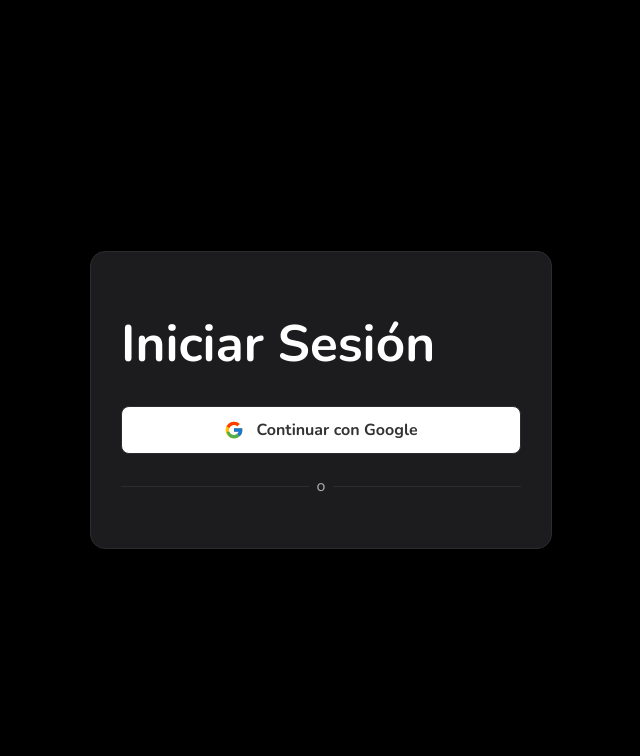
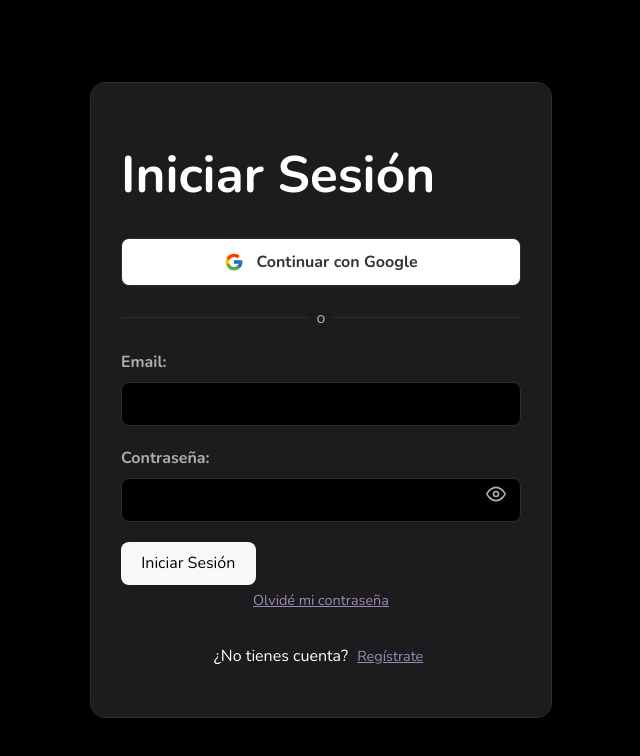
Before and after one commit to covacentral/enlapet-app, a React (Vite) app in the folder frontend/: page / in a window 1280 px wide. Shown: the top 756 px of the page, without its empty margins (319-959 px from the left). Built offline with nearby package versions, Linux system fonts and the light colour scheme; no server answers.

Commit message:
FEAT: Implementar inicio de sesión con Google

```diff
--- a/frontend/src/AuthPage.jsx
+++ b/frontend/src/AuthPage.jsx
@@ -3,14 +3,14 @@ import { auth } from './firebase';
 import {
   signInWithEmailAndPassword,
   sendPasswordResetEmail,
-  GoogleAuthProvider, // <-- 1. Importamos el proveedor de Google
-  signInWithPopup     // <-- 2. Importamos la función para el pop-up
+  GoogleAuthProvider,
+  signInWithPopup
 } from "firebase/auth";
 import './App.css';
 
 const API_URL = import.meta.env.VITE_API_URL || 'http://localhost:3001';
 
-// --- Iconos (Sin cambios) ---
+// --- Iconos ---
 const EyeIcon = () => (
   <svg xmlns="http://www.w3.org/2000/svg" width="20" height="20" viewBox="0 0 24 24" fill="none" stroke="currentColor" strokeWidth="2" strokeLinecap="round" strokeLinejoin="round">
     <path d="M1 12s4-8 11-8 11 8 11 8-4 8-11 8-11-8-11-8z"></path>
@@ -29,9 +29,6 @@ const GoogleIcon = () => (
     </svg>
 );
 
-// --- DATOS CURIOSOS (Sin cambios aquí) ---
-const loadingFacts = [ /* ... */ ];
-
 function AuthPage() {
   const [view, setView] = useState('login');
   const [showPassword, setShowPassword] = useState(false);
@@ -49,16 +46,21 @@ function AuthPage() {
     setFormData({ ...formData, [e.target.name]: e.target.value });
   };
 
-  // --- (handleRegister sin cambios) ---
-  const handleRegister = async (e) => { /* ... */ };
+  const handleRegister = async (e) => {
+    e.preventDefault();
+    // ... (lógica de registro sin cambios)
+  };
 
-  // --- (handleLogin sin cambios) ---
-  const handleLogin = async (e) => { /* ... */ };
+  const handleLogin = async (e) => {
+    e.preventDefault();
+    // ... (lógica de inicio de sesión sin cambios)
+  };
 
-  // --- (handlePasswordReset sin cambios) ---
-  const handlePasswordReset = async (e) => { /* ... */ };
+  const handlePasswordReset = async (e) => {
+    e.preventDefault();
+    // ... (lógica de restablecer contraseña sin cambios)
+  };
 
-  // --- 3. NUEVA FUNCIÓN PARA INICIAR SESIÓN CON GOOGLE ---
   const handleGoogleSignIn = async () => {
     setIsLoading(true);
     setMessage('Conectando con Google...');
@@ -68,7 +70,6 @@ function AuthPage() {
         const user = result.user;
         const idToken = await user.getIdToken(true);
 
-        // Enviamos el token a nuestro backend para verificar y crear el perfil si es necesario
         const response = await fetch(`${API_URL}/api/auth/google`, {
             method: 'POST',
             headers: { 'Content-Type': 'application/json' },
@@ -78,7 +79,6 @@ function AuthPage() {
         if (!response.ok) {
             throw new Error('No se pudo verificar la sesión con el servidor.');
         }
-        // El onAuthStateChanged en App.jsx se encargará de la redirección
         setMessage('');
 
     } catch (error) {
@@ -88,7 +88,6 @@ function AuthPage() {
     }
   };
 
-  // --- 4. RENDERIZADO CON EL NUEVO BOTÓN ---
   const renderContent = () => {
     switch (view) {
       case 'login':
@@ -99,13 +98,27 @@ function AuthPage() {
                 <GoogleIcon />
                 Continuar con Google
             </button>
-            <div className="auth-separator">
-                <span>o</span>
+            <div className="auth-separator"><span>o</span></div>
+            <form onSubmit={handleLogin} className="register-form no-background">
+              <div className="form-group">
+                <label htmlFor="email">Email:</label>
+                <input type="email" name="email" value={formData.email} onChange={handleChange} required disabled={isLoading} />
+              </div>
+              <div className="form-group password-group">
+                <label htmlFor="password">Contraseña:</label>
+                <input type={showPassword ? 'text' : 'password'} name="password" value={formData.password} onChange={handleChange} required disabled={isLoading} />
+                <button type="button" className="password-toggle-button" onClick={() => setShowPassword(!showPassword)}>
+                    {showPassword ? <EyeOffIcon /> : <EyeIcon />}
+                </button>
+              </div>
+              <button type="submit" disabled={isLoading}>
+                {isLoading ? 'Verificando...' : 'Iniciar Sesión'}
+              </button>
+            </form>
+            <div className="auth-links">
+                <button className="link-button" onClick={() => setView('forgot-password')} disabled={isLoading}>Olvidé mi contraseña</button>
+                <p>¿No tienes cuenta? <button className="link-button" onClick={() => setView('register')} disabled={isLoading}>Regístrate</button></p>
             </div>
-            <form onSubmit={handleLogin} className="register-form no-background">
-              {/* ... campos de email y contraseña ... */}
-            </form>
-            {/* ... enlaces de olvidé contraseña y registrarse ... */}
           </>
         );
       case 'register':
@@ -116,19 +129,45 @@ function AuthPage() {
                 <GoogleIcon />
                 Continuar con Google
             </button>
-            <div className="auth-separator">
-                <span>o</span>
-            </div>
+            <div className="auth-separator"><span>o</span></div>
             <form onSubmit={handleRegister} className="register-form no-background">
-              {/* ... campos de nombre, email y contraseña ... */}
+              <div className="form-group">
+                <label htmlFor="name">Nombre:</label>
+                <input type="text" name="name" value={formData.name} onChange={handleChange} required disabled={isLoading} />
+              </div>
+              <div className="form-group">
+                <label htmlFor="email">Email:</label>
+                <input type="email" name="email" value={formData.email} onChange={handleChange} required disabled={isLoading} />
+              </div>
+              <div className="form-group password-group">
+                <label htmlFor="password">Contraseña:</label>
+                <input type={showPassword ? 'text' : 'password'} name="password" value={formData.password} onChange={handleChange} required minLength="6" disabled={isLoading} />
+                <button type="button" className="password-toggle-button" onClick={() => setShowPassword(!showPassword)}>
+                    {showPassword ? <EyeOffIcon /> : <EyeIcon />}
+                </button>
+              </div>
+              <button type="submit" disabled={isLoading}>
+                {isLoading ? 'Registrando...' : 'Registrarse'}
+              </button>
             </form>
-            {/* ... enlace de ya tienes cuenta ... */}
+            <p>¿Ya tienes cuenta? <button className="link-button" onClick={() => setView('login')} disabled={isLoading}>Inicia Sesión</button></p>
           </>
         );
       case 'forgot-password':
         return (
             <>
-              {/* ... vista de restablecer contraseña ... */}
+              <h1>Restablecer Contraseña</h1>
+              <form onSubmit={handlePasswordReset} className="register-form">
+                <p className="form-description">Ingresa tu correo y te enviaremos un enlace para que puedas restablecer tu contraseña.</p>
+                <div className="form-group">
+                  <label htmlFor="email">Email:</label>
+                  <input type="email" name="email" value={formData.email} onChange={handleChange} required disabled={isLoading} />
+                </div>
+                <button type="submit" disabled={isLoading}>
+                  {isLoading ? 'Enviando...' : 'Enviar Enlace'}
+                </button>
+              </form>
+              <button className="link-button" onClick={() => setView('login')} disabled={isLoading}>Volver a Iniciar Sesión</button>
             </>
         );
       default:
```
